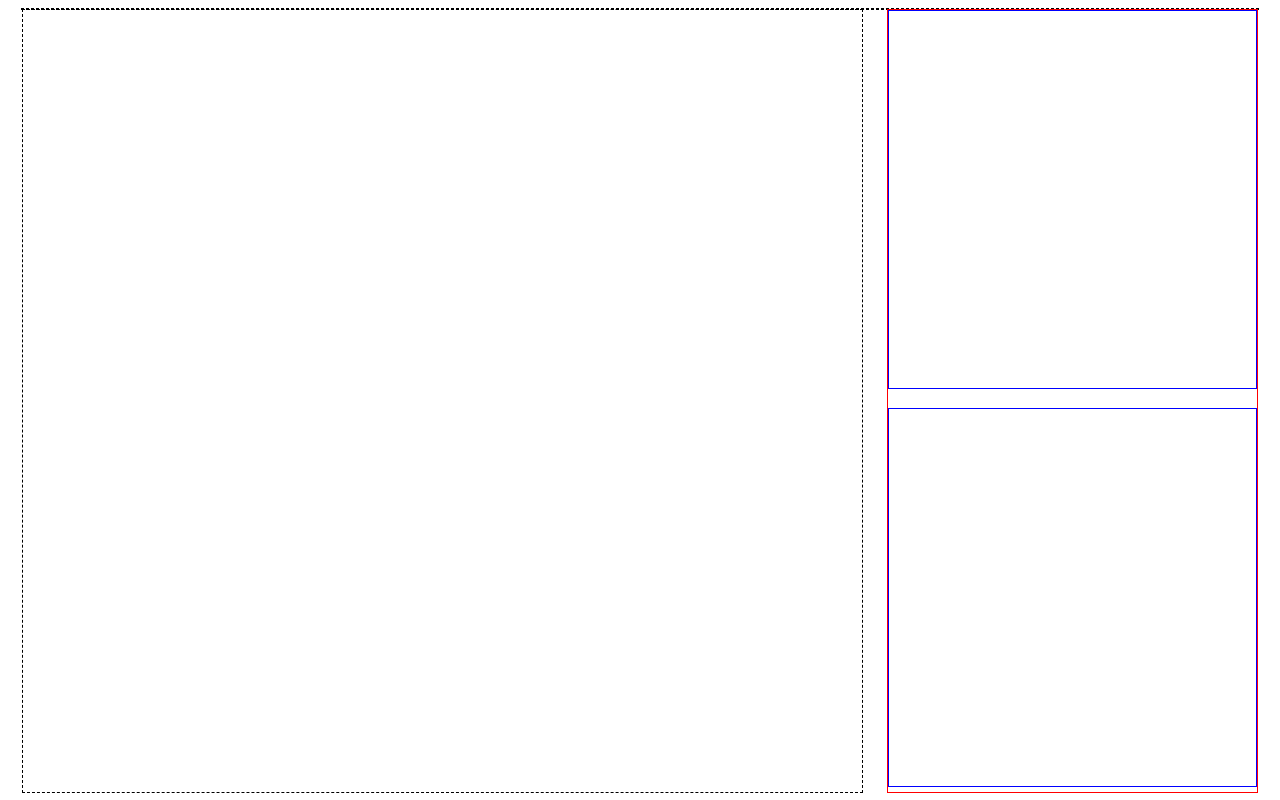
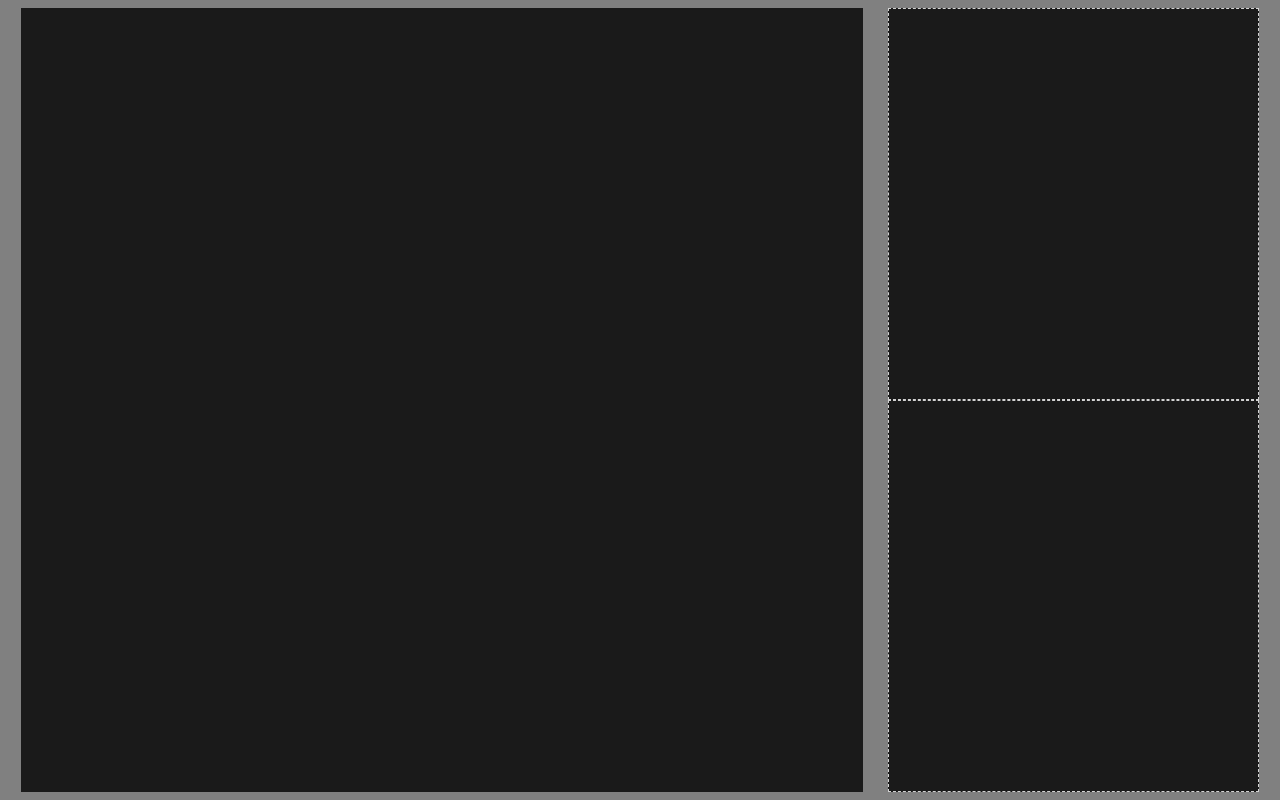
Before and after one commit to schoettker/National-Park, a plain HTML site: page index.html in a window 1280 px wide. Drawn offline with Linux system fonts and the light colour scheme.

Commit message:
remove borders , add background color and make divs more visible

```diff
--- a/css/styles.css
+++ b/css/styles.css
@@ -1,12 +1,15 @@
 /* For testing only */
 
-*:not(body):not(html) {
+/**:not(body):not(html) {
   box-sizing:border-box;
   border:1px dashed #000;
+}*/
+body {
+  background: grey;
 }
-
 .columns {
   min-height: 50px;
+  background-color: rgba(0, 0, 0, 0.8)
 }
 
 /* End for testing */
@@ -22,12 +25,10 @@
 }
 .wrap {
   height: 50vh;
-  border: 1px red solid;
 }
 .secondary {
   height: 50%;
   margin: 10px 0 0;
-  border: 1px blue solid;
 }
 /*Media Queries*/
 @media screen and (min-width: 612px) {
@@ -56,12 +57,10 @@
   }
   .secondary {
     width: 100%;
-    height: 48.5%;
+    height: 50%;
+    border: lightgray 1px dashed;
   }
   #leftcol, #rightcol {
     margin: 0;
   }
-  #rightcol {
-    margin-top: 5%;
-  }
 }
```
